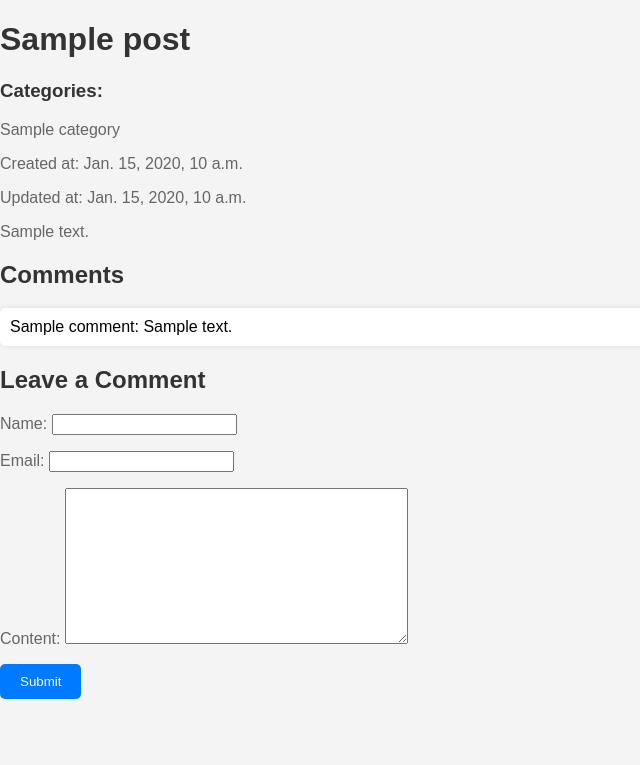
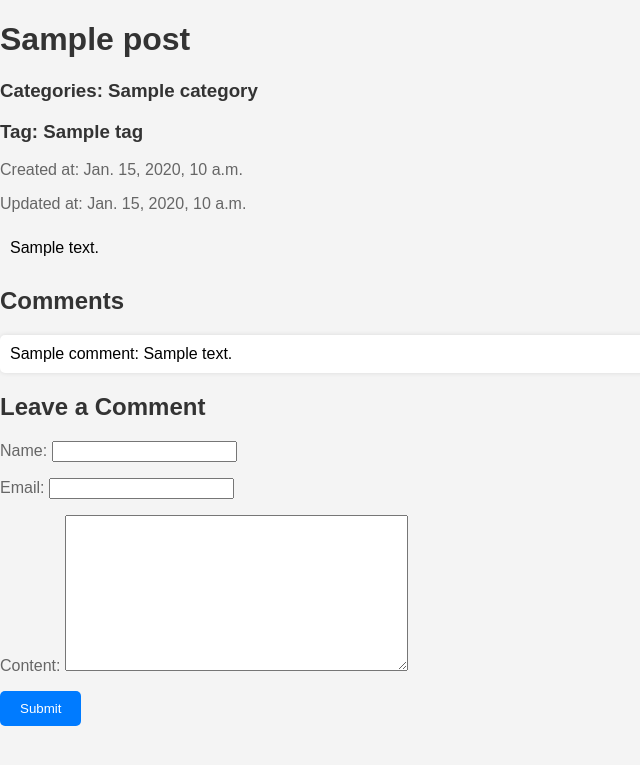
Before and after one commit to cagriefe/personal-blog, a Django app: page /post/1/ in a window 1280 px wide. Shown: the top 765 px of the page, without its empty margins (0-640 px from the left). Run offline with Django 5.2, Linux system fonts and the light colour scheme; tables that the repository leaves empty hold one stand-in row (values such as "Sample post").

Commit message:
New items added

```diff
--- a/blog/static/blog/styles.css
+++ b/blog/static/blog/styles.css
@@ -1,5 +1,3 @@
-/* blog/static/blog/styles.css */
-
 body {
     font-family: Arial, sans-serif;
     margin: 0;
@@ -53,3 +51,32 @@ button {
 button:hover {
     background-color: #0056b3;
 }
+
+textarea {
+    max-width: fit-content;
+    max-height: fit-content;
+}
+
+.post-content {
+    color: black;
+    padding: 10px;
+}
+
+/* Navigation bar */
+nav {
+    display: flex;
+    justify-content: space-between;
+    align-items: center;
+    background-color: #333;
+    padding: 10px 20px;
+}
+
+nav a {
+    color: #fff;
+    text-decoration: none;
+    font-size: 18px;
+}
+
+nav a:hover {
+    text-decoration: underline;
+}
--- a/blog/templates/blog/post_detail.html
+++ b/blog/templates/blog/post_detail.html
@@ -8,14 +8,20 @@
 <body>
     <h1>{{ post.title }}</h1>
     {% if post.categories.all %}
-        <h3>Categories:</h3>
+    <h3>Categories:
         {% for category in post.categories.all %}
-            <p>{{ category.name }}</p>
+            {{ category.name }}
         {% endfor %}
+    </h3>
     {% endif %}
+    <h3>Tag:
+        {% for tag in post.tags.all %}
+            {{ tag.name }}
+        {% endfor %}
+    </h3>
     <p>Created at: {{ post.created_at }}</p>
     <p>Updated at: {{ post.updated_at }}</p>
-    <p>{{ post.content }}</p>
+    <p class = "post-content">{{ post.content }}</p>
     <h2>Comments</h2>
     <ul>
         {% for comment in comments %}
```
Also changed, not shown: blog/templates/blog/post_list.html (+8 -3 lines).
